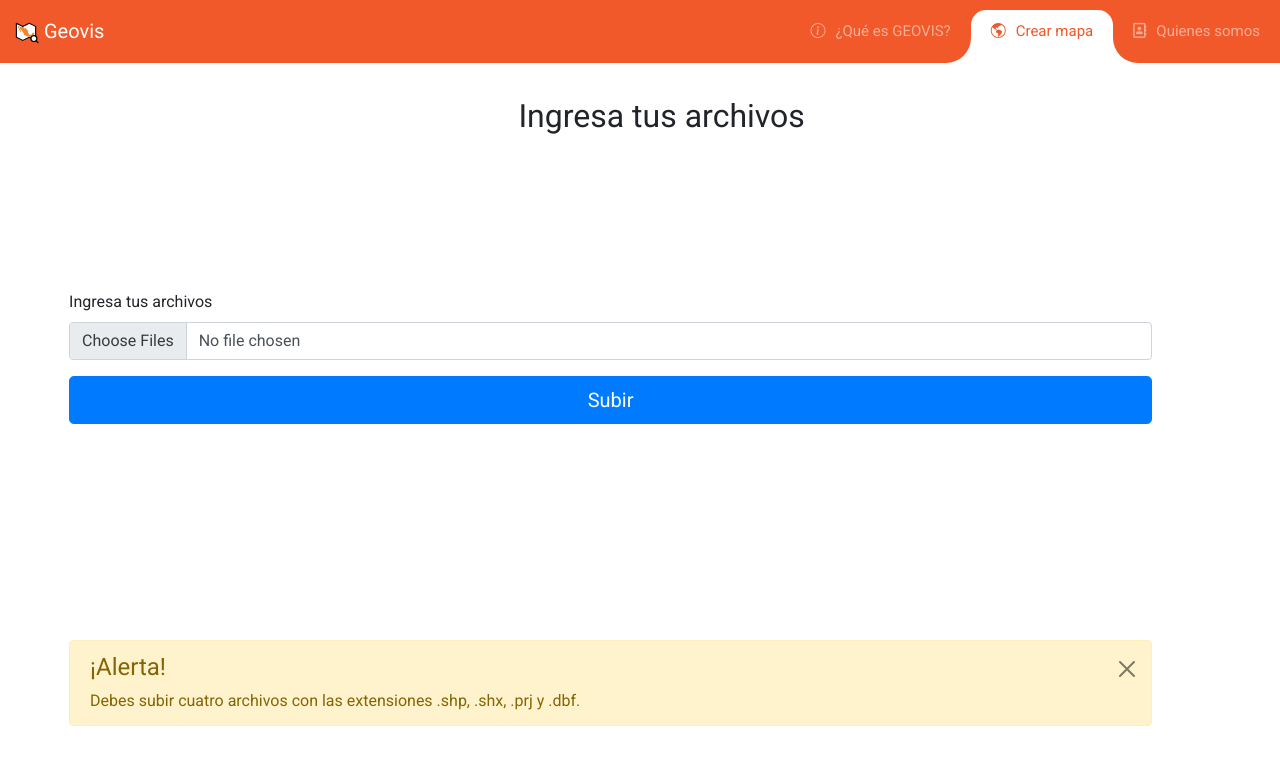
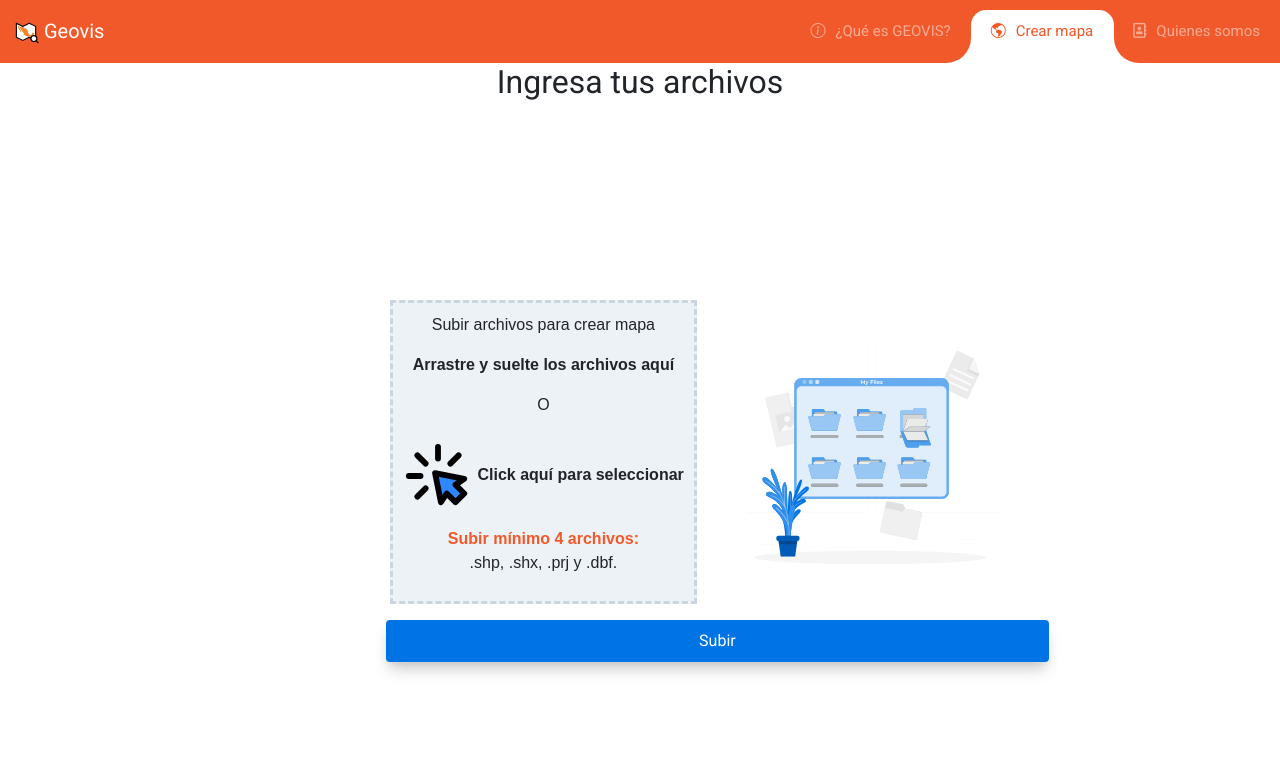
Before and after one commit to IvanEnriquezGrande/GeovisWeb, a Flask app: page /upload_file in a window 1280 px wide. Shown: the top 765 px of the page. Run offline with Flask 3, Linux system fonts and the light colour scheme; some libraries are stand-ins or nearby versions.

Commit message:
Modificar plantilla para cargar archivos

```diff
--- a/src/website/static/js/script.js
+++ b/src/website/static/js/script.js
@@ -1,18 +1,30 @@
-// ---------Responsive-navbar-active-animation-----------
-function test(){
+function test() {
     var tabsNewAnim = $('#navbarSupportedContent');
-	var selectorNewAnim = $('#navbarSupportedContent').find('li').length;
+
+    // Verifica si se encontró el elemento '#navbarSupportedContent' en la página
+    if (tabsNewAnim.length === 0) {
+        return;
+    }
+
     var activeItemNewAnim = tabsNewAnim.find('.active');
+
+    // Verifica si se encontró un elemento con la clase 'active'
+    if (activeItemNewAnim.length === 0) {
+        return;
+    }
+
     var activeWidthNewAnimHeight = activeItemNewAnim.innerHeight();
     var activeWidthNewAnimWidth = activeItemNewAnim.innerWidth();
     var itemPosNewAnimTop = activeItemNewAnim.position();
     var itemPosNewAnimLeft = activeItemNewAnim.position();
+
     $(".hori-selector").css({
-		"top":itemPosNewAnimTop.top + "px",
-		"left":itemPosNewAnimLeft.left + "px",
+        "top": itemPosNewAnimTop.top + "px",
+        "left": itemPosNewAnimLeft.left + "px",
         "height": activeWidthNewAnimHeight + "px",
         "width": activeWidthNewAnimWidth + "px"
     });
+}
 
     $("#navbarSupportedContent").on("click", "li", function(e) {
         e.preventDefault();
@@ -34,7 +46,7 @@ function test(){
 			"width": activeWidthNewAnimWidth + "px"
 		});
 	});
-}
+
 $(document).ready(function(){
 	setTimeout(function(){ test(); });
 });
@@ -65,6 +77,15 @@ jQuery(document).ready(function($) {
     });
 });
 
+$("#navbarSupportedContent").on("click", "li", function(e) {
+    e.preventDefault();
+    var linkHref = $(this).find('a').attr('href');
+    $('#content').load(linkHref  + ' #content > *', function() {
+        // Llama a la función test después de cargar el contenido
+        test();
+    });
+});
+
 $(document).ready(function() {
     // Obtiene la parte de la URL que identifica la página actual
     var path = window.location.pathname;
--- /dev/null
+++ b/src/website/static/styles/cargarArchivos.css
@@ -0,0 +1,137 @@
+.grid-container {
+    display: grid;
+    grid-template-rows: auto; /* Filas se ajustan automáticamente a la altura del contenido */
+    gap: 10px; /* Espacio entre los elementos */
+}
+.grid-item {
+    text-align: center;
+}
+
+.container-2 {
+  display: flex; /* Establece el contenedor como flexbox */
+max-width: 1024px;
+}
+
+.column {
+  flex: 1; /* Hace que ambas columnas ocupen el mismo espacio disponible */
+  padding: 10px;
+  border: 1px ;
+}
+
+
+form{
+  position: absolute;
+  top: 50%;
+  left: 50%;
+  margin-top: -100px;
+  margin-left: -250px;
+  height: 200px;
+
+}
+form p{
+  width: 100%;
+  height: 100%;
+  text-align: center;
+  font-family: Arial;
+}
+form input{
+  position: absolute;
+  margin: 0;
+  padding: 0;
+  width: 300px;
+  height: 300px;
+  outline: none;
+  opacity: 0;
+}
+
+.file-drop {
+display: flex;
+justify-content: space-between;
+align-items: center;
+flex-direction: column;
+width: 100%;
+height: 90%;
+min-height: 180px;
+border-width: 3px;
+border-style: dashed;
+border-color: #cbd5e0;
+background-color: #edf2f7;
+transition: background-color 160ms ease, border-color 400ms ease;
+}
+.file-drop.dragover {
+background-color: #feeee9;
+}
+
+form button{
+  color: #fff;
+  background: #16a085;
+  border: none;
+  height: 35px;
+  margin-top: -20px;
+  margin-left: -4px;
+  border-radius: 4px;
+  border-bottom: 4px solid #117A60;
+  transition: all .2s ease;
+  outline: none;
+}
+form button:hover{
+  background: #149174;
+	color: #0C5645;
+}
+form button:active{
+  border:0;
+}
+
+
+form button{
+  color: #fff;
+  background: #16a085;
+  border: none;
+
+  height: 35px;
+  margin-top: -20px;
+  margin-left: -4px;
+  border-radius: 4px;
+  border-bottom: 4px solid #117A60;
+  transition: all .2s ease;
+  outline: none;
+}
+
+.button {
+  margin-top: auto;
+min-height: 42px;
+padding: 0 14px;
+font-size: 1rem;
+color: white;
+background-color: #0074E4;
+border-color: #0074E4;
+position: relative;
+display: inline-flex;
+justify-content: center;
+align-items: center;
+flex: 0 0 auto;
+border-radius: 4px;
+border: 2px solid;
+border-color: transparent;
+font-weight: 500;
+line-height: 1;
+user-select: none;
+touch-action: manipulation;
+box-shadow: 0 10px 15px -3px rgba(0, 0, 0, 0.2), 0 4px 6px -2px rgba(0, 0, 0, 0.05);
+}
+.button:focus {
+background-color: #ed4410;
+border-color: #ed4410;
+}
+.button:hover {
+background-color: #ed4410;
+border-color: #ed4410;
+}
+.button:active {
+background-color: #d03c0e;
+border-color: #d03c0e;
+}
+.button.button-outlined {
+color: #F1592A;
+border-color: currentColor;
+}
--- a/src/website/templates/base.html
+++ b/src/website/templates/base.html
@@ -7,6 +7,7 @@
         <link rel='stylesheet' href='https://cdn.jsdelivr.net/npm/bootstrap@4.6.1/dist/css/bootstrap.min.css'>
         <link rel='stylesheet' href='https://cdnjs.cloudflare.com/ajax/libs/font-awesome/5.10.2/css/all.css'>
         <link rel="stylesheet" href="../static/styles/style.css">
+
         <link rel="stylesheet" href="https://cdn.jsdelivr.net/npm/bootstrap-icons@1.11.1/font/bootstrap-icons.css">
         <title>{% block title %}{% endblock %}</title>
         <link rel="icon" type="image/png" href="../static/img/Geovis.png">
--- a/src/website/templates/crear_mapa.html
+++ b/src/website/templates/crear_mapa.html
@@ -1,37 +1,70 @@
 {% extends "base.html" %}
 {% block title %}Crea mapa{% endblock %}
+{% block html_head %}
+    <link rel="stylesheet" href="../static/styles/cargarArchivos.css">
+{% endblock %}
+
 {% block content %}
-<div class="grid-layout3">
-    <div class="cont8">
+    <div class="grid-container">
+  <div class="grid-item">
+
       <h2>Ingresa tus archivos</h2>
+
   </div>
-    <div class="cont9">
+    <div class="grid-item">
+
       {% for message in get_flashed_messages()%}
         <div class="alert alert-dismissible alert-danger">
             <button type="button" class="btn-close" data-bs-dismiss="alert"></button>
             <strong>Oh snap!</strong> {{message}}
         </div>
         {% endfor %}
+
   </div>
-    <div class="cont10">
+    <div class="grid-item">
 
       <form action="/upload_file" method="post" enctype="multipart/form-data">
-            <div class="form-group">
-                <label for="formFile" class="form-label mt-4">Ingresa tus archivos</label>
-                <input class="form-control" type="file" id="formFile" name="files2" multiple>
+            <div class="container-2">
+                <div class="column file-drop">
+                  <!-- Contenido de la primera columna -->
+                  <input type="file" name="files2" multiple>
+                  <div>
+                    <p class="text-gray-600 text-sm">
+                      Subir archivos para crear mapa
+                    </p>
+                    <div class="text-center">
+                      <p class="mb-3 text-xl">
+                        <b>Arrastre y suelte los archivos aquí</b>
+                      </p>
+                      <p class="font-sm mb-4">O</p>
+                      <p class="mb-3 text-xl">
+                        <img src="../static/img/click-svgrepo-com.svg" height="70px">
+                        <b>Click aquí para seleccionar </b>
+                      </p>
+                    </div>
+                    <p class="text-center leading-relaxed">
+                      <b style="color: #F1592A">Subir mínimo 4 archivos:</b><br>
+                      .shp, .shx, .prj y .dbf.
+                    </p>
+                  </div>
+                </div>
+                <div class="column">
+                  <!-- Contenido de la segunda columna -->
+                  <div class="w-full md:w-1/2 px-3 md:px-12">
+                    <div class="svg svg-index">
+                      <img src="../static/img/Digital personal files-rafiki.svg" height=300px />
+                    </div>
+                  </div>
+                </div>
               </div>
               <div class="d-grid gap-2">
-                <button class="btn btn-lg btn-primary" type="submit">Subir</button>
+                <button class="btn btn-lg button" type="submit">Subir</button>
               </div>
     </form>
 
   </div>
-    <div class="cont11">
-        <div class="alert alert-dismissible alert-warning">
-            <button type="button" class="btn-close" data-bs-dismiss="alert"></button>
-            <h4 class="alert-heading">¡Alerta!</h4>
-            <p class="mb-0">Debes subir cuatro archivos con las extensiones .shp, .shx, .prj y .dbf.</p>
     </div>
-    </div>
-</div>
+    {% block scripts %}
+    <script src='//cdnjs.cloudflare.com/ajax/libs/jquery/2.1.3/jquery.min.js'></script>
     {% endblock %}
+{% endblock %}
```
Also changed, not shown: src/website/static/img/Digital personal files-rafiki.svg (added), src/website/static/img/click-svgrepo-com.svg (added). Lines whose indentation alone changed are shown as unchanged.
